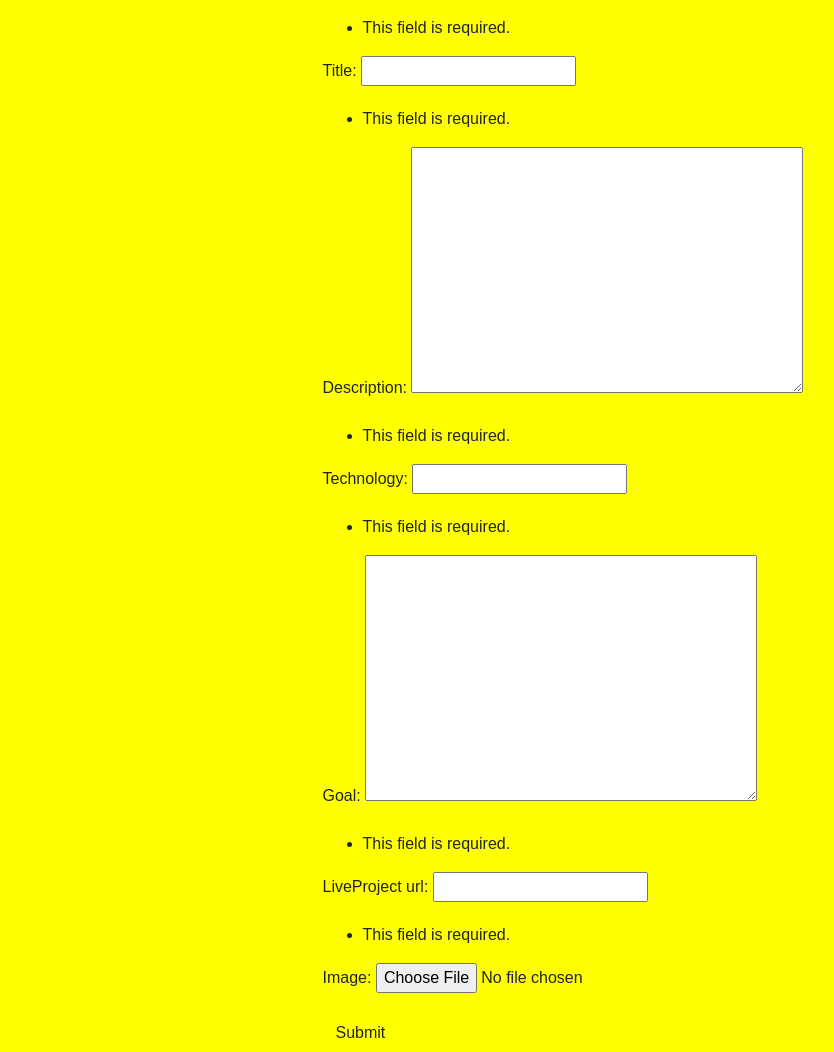
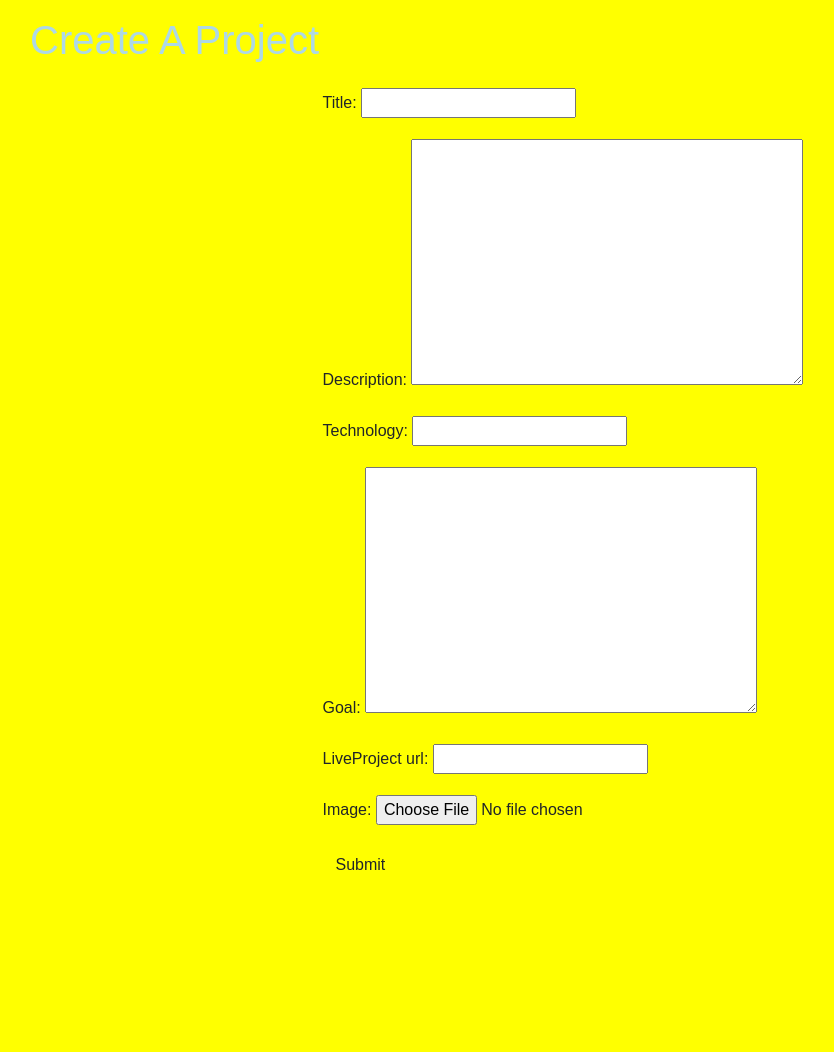
Before and after one commit to jDavidZapata/My_site, a Django app: page /projects/create/ in a window 1280 px wide. Shown: the part 136-1188 px from the top of the page, without its empty margins (55-889 px from the left). After the commit the page ends 1006 px from the top, so only its background shows below. Run offline with Django 3.2, Linux system fonts and the light colour scheme; a user stored in the database is signed in; some libraries are stand-ins or nearby versions.

Commit message:
Projects

```diff
--- a/projects/forms.py
+++ b/projects/forms.py
@@ -19,8 +19,11 @@ class ProjectModelForm(forms.ModelForm):
 
     '''
     def clean_title(self, *args, **kwargs):
+        instance = self.instance
         title = self.cleaned_data.get('title')
-        qs = Project.objects.filter(title=title)
+        qs = Project.objects.filter(title__iexact=title)
+        if instance is not None:
+            qs = qs.exclude(pk=instance.pk)
         if qs.exists():
             raise forms.ValidationError("This title already exists.")
         return title
--- a/projects/urls.py
+++ b/projects/urls.py
@@ -7,5 +7,6 @@ urlpatterns = [
     path("", views.projects_list, name="projects_list"),
     path("<int:project_id>/", views.project_detail, name="project_detail"),
     path("create/", views.project_create, name="project_create"),
-    path("update/", views.project_update, name="project_update"),
+    path("<int:project_id>/update/", views.project_update, name="project_update"),
+    path("<int:project_id>/delete/", views.project_delete, name="project_delete"),
 ]
--- a/projects/views.py
+++ b/projects/views.py
@@ -1,6 +1,6 @@
 from django.contrib.auth.decorators import login_required
 from django.contrib.admin.views.decorators import staff_member_required
-from django.shortcuts import render, get_object_or_404
+from django.shortcuts import render, get_object_or_404, redirect
 from django.http import Http404
 from .models import Project
 from .forms import ProjectForm, ProjectModelForm
@@ -54,37 +54,58 @@ def project_create(request):
 
     template_name = 'form.html'
     print(request.POST)
-    form = ProjectModelForm(request.POST, request.FILES or None)
+    form = ProjectModelForm(request.POST or None, request.FILES or None)
     if form.is_valid():
         print(form.cleaned_data)
         #obj = Project.objects.create(**form.cleaned_data)
         obj = form.save(commit=False)
         obj.user = request.user
         obj.save()
-        #form = ProjectForm()
-        form = ProjectModelForm()
+        return redirect("/projects")
 
     context = {
+        'title': 'Create A Project',
         'form': form
     }
     return render(request, template_name, context)
 
 
-@login_required(login_url='/login')
+#@login_required(login_url='/login')
+@staff_member_required
 def project_update(request, project_id):
-    project = get_object_or_404(Project, pk=project_id)
+    obj = get_object_or_404(Project, pk=project_id)
     template_name = 'form.html'
-    form = ProjectModelForm(request.POST, request.FILES or None, instance=project)
-    if form.is_valid():
+    form = ProjectModelForm(request.POST or None, request.FILES or None, instance=obj)
+    if form.is_valid() and obj.user == request.user:
         print(form.cleaned_data)
+        #form.save()
         #obj = Project.objects.create(**form.cleaned_data)
-        obj = form.save(commit=False)
-        obj.user = request.user
-        obj.save()
-        form = ProjectModelForm()
+        form.save()
+        return redirect("/projects")
+
 
     context = {
-        'title': f'Update Project # {project_id}',
+        'title': f'Update Project {obj.title}',
         'form': form
     }
     return render(request, template_name, context)
+
+
+
+@staff_member_required
+def project_delete(request, project_id):
+    obj = get_object_or_404(Project, pk=project_id)
+    template_name = 'form.html'
+    print(request.POST)
+    form = ProjectModelForm(request.POST or None, request.FILES or None, instance=obj)
+    if form.is_valid() and obj.user == request.user:
+        print(form.cleaned_data)
+
+        obj.delete()
+        return redirect("/projects")
+
+    context = {
+        'title': f'Delete Project {obj.title}',
+        'form': form
+    }
+    return render(request, template_name, context)
--- a/templates/form.html
+++ b/templates/form.html
@@ -1,6 +1,13 @@
 {% extends "base.html" %}
 
 {% block content %}
+
+{% if title %}
+  <div class='container mt-3'>
+    <h1> {{ title }} </h1>
+  </div>
+{% endif %}
+
 
 <div class='container'>
     <div class='row'>
```
Also changed, not shown: db.sqlite3.
